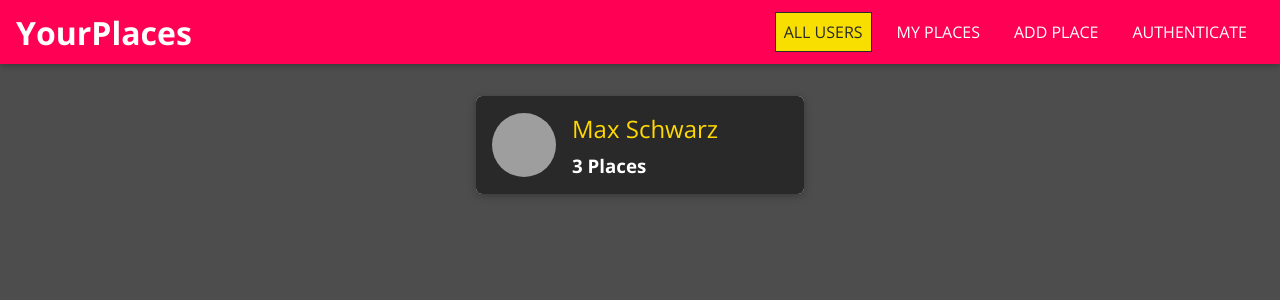
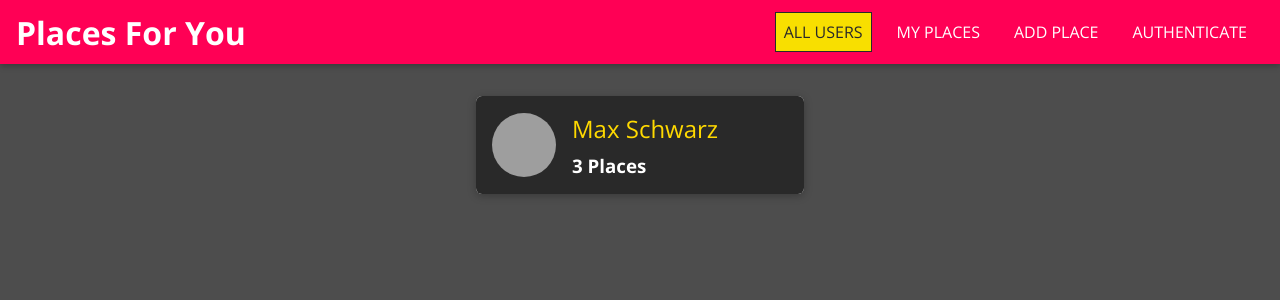
Before and after one commit to Umair-Butt980/MernStackProject, a React (Create React App) app in the folder frontend/: page / in a window 1280 px wide. Shown: the top 300 px of the page. Built offline with nearby package versions, Linux system fonts and the light colour scheme; grey boxes are pictures that could not be loaded.

Commit message:
changed the title of the application

```diff
--- a/frontend/src/shared/components/Navigation/MainNavigation.js
+++ b/frontend/src/shared/components/Navigation/MainNavigation.js
@@ -1,13 +1,13 @@
-import React, { useState } from 'react';
-import { Link } from 'react-router-dom';
+import React, { useState } from "react";
+import { Link } from "react-router-dom";
 
-import MainHeader from './MainHeader';
-import NavLinks from './NavLinks';
-import SideDrawer from './SideDrawer';
-import Backdrop from '../UIElements/Backdrop';
-import './MainNavigation.css';
+import MainHeader from "./MainHeader";
+import NavLinks from "./NavLinks";
+import SideDrawer from "./SideDrawer";
+import Backdrop from "../UIElements/Backdrop";
+import "./MainNavigation.css";
 
-const MainNavigation = props => {
+const MainNavigation = (props) => {
   const [drawerIsOpen, setDrawerIsOpen] = useState(false);
 
   const openDrawerHandler = () => {
@@ -37,7 +37,7 @@ const MainNavigation = props => {
           <span />
         </button>
         <h1 className="main-navigation__title">
-          <Link to="/">YourPlaces</Link>
+          <Link to="/">Places For You</Link>
         </h1>
         <nav className="main-navigation__header-nav">
           <NavLinks />
```
